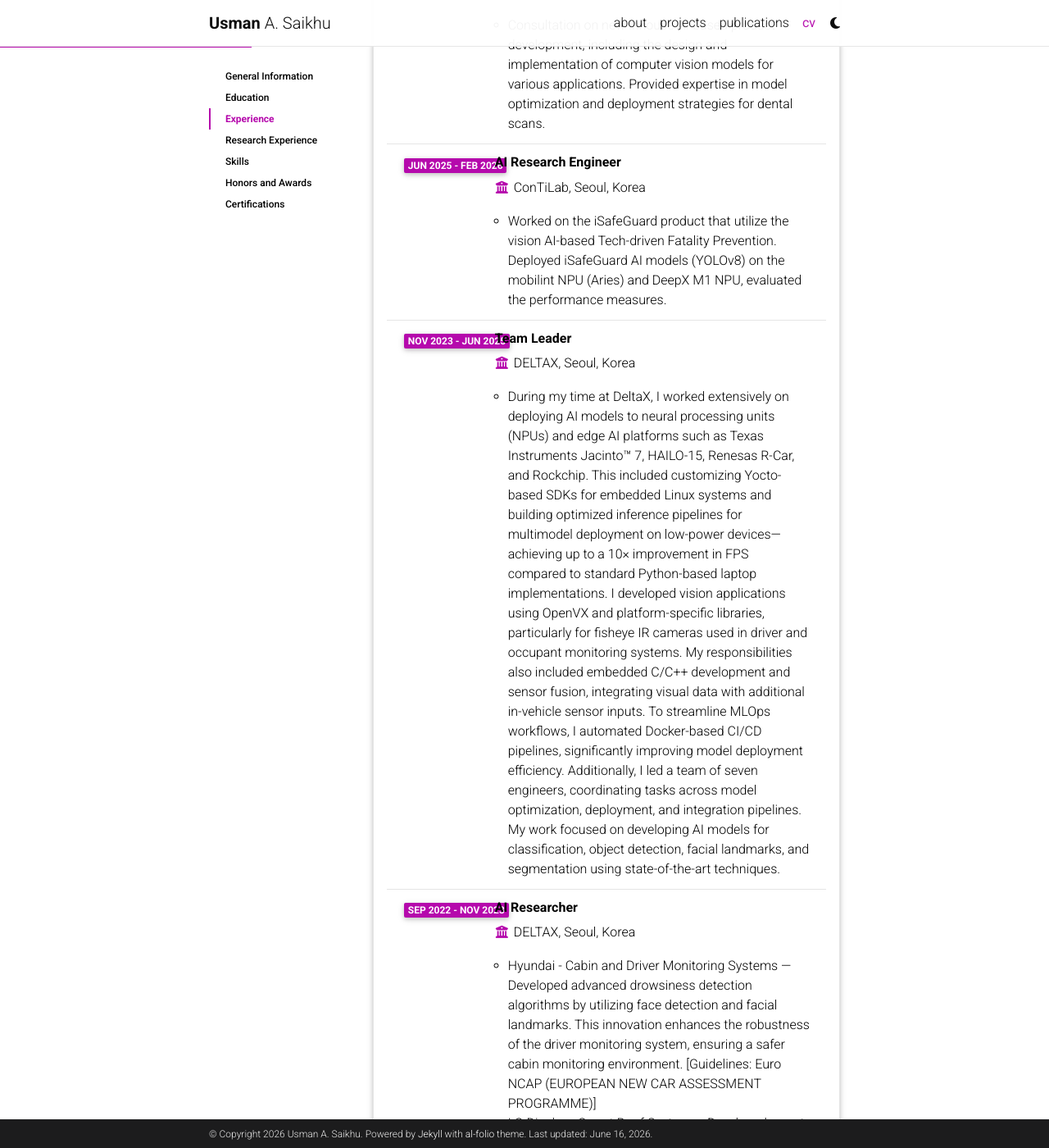
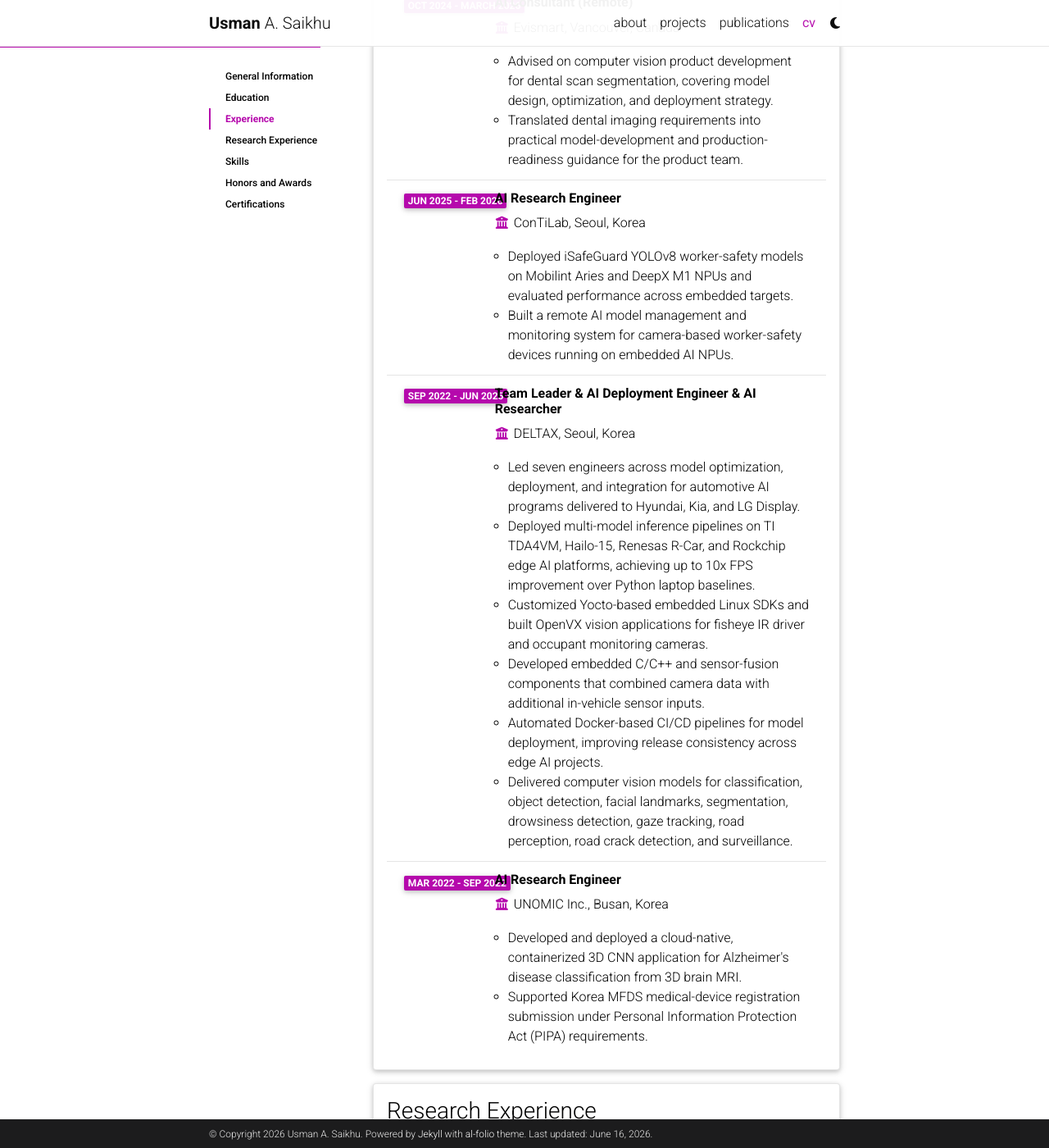
Before and after one commit to saikhu/saikhu.github.io, a Jekyll site: the page built from _pages/cv.md, in a window 1280 px wide and 1400 px high, scrolled down 1301 px. Shown: the whole window at 82% size. Built offline with Jekyll 4.4.1, drawn with Linux system fonts in a browser that asks for light colours; full-size pictures stand in for the smaller copies a plugin makes; comment, search, counter and statistics services are not loaded; a style sheet for code colours, icons or effects is not loaded; some of the changed text lies outside the part shown.

Commit message:
updated 260617

```diff
--- a/_data/cv.yml
+++ b/_data/cv.yml
@@ -7,11 +7,11 @@
   - name: Full Name
     value: Usman Asim
   - name: Title
-    value: AI / ML / CV / MLOps Engineer
+    value: Computer Vision Engineer | Edge AI, NPU Deployment & MLOps
   - name: Languages
     value: English (Fluent), Urdu (Native), Punjabi (Native), Korean (Beginner)
   - name: Location
-    value: Sando-dong, Dongjak-gu, Seoul, Republic of Korea
+    value: Seoul, Republic of Korea
   - name: Email
     value: asimsaikhu@gmail.com
   - name: Website
@@ -31,7 +31,7 @@
     - 'Supervisor: Dr. Mudassar Raza'
     - 'Final Year Project: Automated Classification Toolkit for the Medical Image Researchers (MATLAB)
       2019.'
-  - title: Masters of Computer Science and Engineering
+  - title: Master of Science in Computer Science and Engineering
     institution: Chung-Ang University, Seoul, Rep. of Korea
     year: Mar, 2020 – Feb, 2022
     description:
@@ -43,66 +43,46 @@
 - title: Experience
   type: time_table
   contents:
-  - title: AI Consultant
-    institution: Evismart / Nimybx, Vancouver, Canada
+  - title: AI Consultant (Remote)
+    institution: Evismart, Vancouver, Canada
     year: Oct 2024 - March 2026
     description:
-    - Consultation on new inhouse AI-based product development, including the design and implementation
-      of computer vision models for various applications. Provided expertise in model optimization and
-      deployment strategies for dental scans.
+    - Advised on computer vision product development for dental scan segmentation, covering model design,
+      optimization, and deployment strategy.
+    - Translated dental imaging requirements into practical model-development and production-readiness
+      guidance for the product team.
   - title: AI Research Engineer
     institution: ConTiLab, Seoul, Korea
     year: Jun 2025 - Feb 2026
     description:
-    - Worked on the iSafeGuard product that utilize the vision AI-based Tech-driven Fatality Prevention.
-      Deployed iSafeGuard AI models (YOLOv8) on the mobilint NPU (Aries) and DeepX M1 NPU, evaluated the
-      performance measures.
-  - title: Team Leader
+    - Deployed iSafeGuard YOLOv8 worker-safety models on Mobilint Aries and DeepX M1 NPUs and evaluated
+      performance across embedded targets.
+    - Built a remote AI model management and monitoring system for camera-based worker-safety devices
+      running on embedded AI NPUs.
+  - title: Team Leader & AI Deployment Engineer & AI Researcher
     institution: DELTAX, Seoul, Korea
-    year: Nov 2023 - Jun 2025
+    year: Sep 2022 - Jun 2025
     description:
-    - During my time at DeltaX, I worked extensively on deploying AI models to neural processing units
-      (NPUs) and edge AI platforms such as Texas Instruments Jacinto™ 7, HAILO-15, Renesas R-Car, and
-      Rockchip. This included customizing Yocto-based SDKs for embedded Linux systems and building optimized
-      inference pipelines for multimodel deployment on low-power devices—achieving up to a 10× improvement
-      in FPS compared to standard Python-based laptop implementations. I developed vision applications
-      using OpenVX and platform-specific libraries, particularly for fisheye IR cameras used in driver
-      and occupant monitoring systems. My responsibilities also included embedded C/C++ development and
-      sensor fusion, integrating visual data with additional in-vehicle sensor inputs. To streamline MLOps
-      workflows, I automated Docker-based CI/CD pipelines, significantly improving model deployment efficiency.
-      Additionally, I led a team of seven engineers, coordinating tasks across model optimization, deployment,
-      and integration pipelines. My work focused on developing AI models for classification, object detection,
-      facial landmarks, and segmentation using state-of-the-art techniques.
-  - title: AI Researcher
-    institution: DELTAX, Seoul, Korea
-    year: Sep 2022 - Nov 2023
-    description:
-    - 'Hyundai - Cabin and Driver Monitoring Systems — Developed advanced drowsiness detection algorithms
-      by utilizing face detection and facial landmarks. This innovation enhances the robustness of the
-      driver monitoring system, ensuring a safer cabin monitoring environment. [Guidelines: Euro NCAP
-      (EUROPEAN NEW CAR ASSESSMENT PROGRAMME)]'
-    - LG Display - Smart Roof System — Developed smart car ceiling display systems with hand-gesture control.
-      Integrated driver monitoring systems, enhancing gaze tracking and drowsiness detection algorithms
-      for automotive applications.
-    - Kia-DV (Driving Visualization) — In this project, we developed a system for the KIA EV9 vehicle,
-      utilizing four cameras (front, back, and both sides) to provide surround view and road segmentation
-      features. This included detecting potholes, curbs, tunnel heights, and speed bumps. The system was
-      developed and deployed on the TDA4VM SoM EVM as a proof of concept (PoC) for the Kia-DV client.
-    - Road Crack Detection — Developed and implemented a road crack detection system for a client, utilizing
-      YOLOv8 for detecting and labeling road cracks. The solution was successfully deployed on the HAILO-15
-      device for real-time inference.
-    - 'X-Surveillance — In this project we developed the X-Surveillance system, that detects the fighting
-      in the factory areas using the Surveillance cameras. [Cert: KSEL-SW-R-2024-001 (ISO/IEC 25023, ISO/IEC
-      25051)]'
+    - Led seven engineers across model optimization, deployment, and integration for automotive AI programs
+      delivered to Hyundai, Kia, and LG Display.
+    - Deployed multi-model inference pipelines on TI TDA4VM, Hailo-15, Renesas R-Car, and Rockchip edge
+      AI platforms, achieving up to 10x FPS improvement over Python laptop baselines.
+    - Customized Yocto-based embedded Linux SDKs and built OpenVX vision applications for fisheye IR driver
+      and occupant monitoring cameras.
+    - Developed embedded C/C++ and sensor-fusion components that combined camera data with additional
+      in-vehicle sensor inputs.
+    - Automated Docker-based CI/CD pipelines for model deployment, improving release consistency across
+      edge AI projects.
+    - Delivered computer vision models for classification, object detection, facial landmarks, segmentation,
+      drowsiness detection, gaze tracking, road perception, road crack detection, and surveillance.
   - title: AI Research Engineer
     institution: UNOMIC Inc., Busan, Korea
     year: Mar 2022 - Sep 2022
     description:
-    - 'Cloud Native Alzheimer''s Disease Detection App — Developed and deployed a cloud-native, containerized
-      application specifically designed for the accurate classification of Alzheimer’s Disease. Utilized
-      the application using a state-of-the-art 3D CNN model trained on 3D Brain Magnetic Resonance Images,
-      delivering reliable and precise results. [Guidelines: Personal Information Protection Act (PIPA);
-      Cert: Korea MFDS (KFDA) Medical Device Registration and Approval submmited]'
+    - Developed and deployed a cloud-native, containerized 3D CNN application for Alzheimer's disease
+      classification from 3D brain MRI.
+    - Supported Korea MFDS medical-device registration submission under Personal Information Protection
+      Act (PIPA) requirements.
 - title: Research Experience
   type: time_table
   contents:
@@ -110,24 +90,18 @@
     institution: AI Vision Lab, CAU, Seoul, S. Korea
     year: Mar 2020 - Feb 2022
     description:
-    - Image Segmentation — Created a novel model incorporating active contour and dilated convolution
-      techniques for the accurate segmentation of inhomogeneous images with different modalities.
-    - Brain Stroke Image Generation — Played a significant role in a research project funded by the National
-      Research Foundation (NRF) in Korea, focused on brain stroke image generation and segmentation using
-      GAN networks.
-    - Maritime Object Detection — Contributed to data labelling and modelling efforts for the Maritime
-      Dataset project, conducted by the National Information Society Agency, facilitating improved insights
-      and analysis within the maritime domain.
+    - Published a first-author IEEE Access paper on active contour and dilated convolution methods for
+      inhomogeneous image segmentation.
+    - Contributed to an NRF-funded brain stroke image generation and segmentation project using GAN networks.
+    - Supported data labeling and modeling for a National Information Society Agency maritime object detection
+      dataset.
   - title: Research Assistant (Intern)
     institution: ARFA Software Technology Park, Lahore, Pakistan
     year: Aug 2019 - Jan 2020
     description:
-    - Offline Signature Verification — Actively contributed to the collection and labelling of the “Offline
-      Signature Recognition Dataset,” ensuring its completeness and accuracy.
-    - CNN Segmentation Experiments — Trained diverse deep neural networks on custom datasets for experimental
-      purposes, enabling comprehensive performance evaluations and conducting transfer learning to facilitate
-      comparative analyses. Additionally, I developed a U-Net-based segmentation model for 2D brain MRI
-      scans, providing accurate classification of benign brain tumours.
+    - Built U-Net based 2D brain MRI segmentation experiments and ran transfer-learning comparisons across
+      CNN baselines.
+    - Collected and labeled offline signature recognition data for downstream verification experiments.
 - title: Skills
   type: nested_list
   contents:
@@ -139,30 +113,35 @@
     - C#
   - title: Frameworks
     items:
-    - OpenCV
     - PyTorch
     - TensorFlow
+    - OpenCV
     - Caffe2
   - title: Tools
     items:
     - Git
     - Docker
     - Kubernetes
-    - KubeFlow
+    - Kubeflow
     - MATLAB
     - Jira
     - Confluence
     - Yocto
+    - OpenVX
+    - CI/CD
   - title: Hardware
     items:
-    - Jetson
+    - TI TDA4VM
+    - Hailo-15
+    - Renesas V3H
+    - Renesas V4H
+    - Rockchip RK3588
+    - Mobilint Aries
+    - DeepX M1
+    - NVIDIA Jetson
+    - NVIDIA DGX
     - Raspberry Pi
     - Arduino
-    - Renesas V3H
-    - TI TDA4VM
-    - HAILO-15
-    - Rockchip RK3588
-    - NVIDIA DGX
   - title: Cloud
     items:
     - GCP
@@ -174,23 +153,23 @@
   - title: Other
     items:
     - Linux
-    - Yocto‑Project
-    - Edge Devices
-    - Hailo‑15
-    - V3H
-    - V4H
-    - TDA4VM
-    - Server
-    - DGX
+    - Embedded Linux
+    - Yocto Project
+    - Edge AI
+    - NPU Deployment
+    - Model Optimization
+    - Sensor Fusion
+    - Driver Monitoring Systems
+    - Occupant Monitoring Systems
+    - FreeSurfer
+    - BET
+    - FSL
+    - SPM12
     - Microsoft Windows
     - Microsoft Office
     - Visual Studio
     - PyCharm
     - Colab
-    - FreeSurfer
-    - BET
-    - FSL
-    - SPM12.
 - title: Honors and Awards
   type: time_table
   contents:
@@ -203,10 +182,10 @@
 - title: Certifications
   type: time_table
   contents:
-  - year: 2021
+  - year: '2021'
     items:
     - Specialization, TensorFlow Advanced Techniques — Coursera
-  - year: 2021
+  - year: '2021'
     items:
     - Specialization, Machine Learning Engineering for Production (MLOps) — Coursera
   - year: Oct 2021
--- a/_pages/cv.md
+++ b/_pages/cv.md
@@ -4,8 +4,8 @@
 title: cv
 nav: true
 nav_order: 4
-# cv_pdf: Usman_Asim_CV_Professional_Updated.pdf
-description: The brief CV.
+cv_pdf: Usman_Asim_CV_Professional_Updated.pdf
+description: Current resume and professional CV.
 toc:
   sidebar: left
 ---
```
Also changed, not shown: _pages/about.md (+11 -17 lines), 1 other file.
